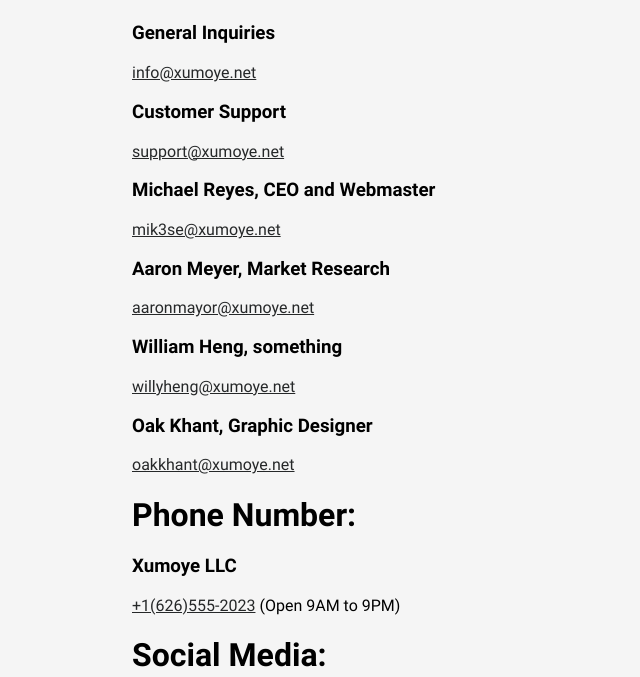
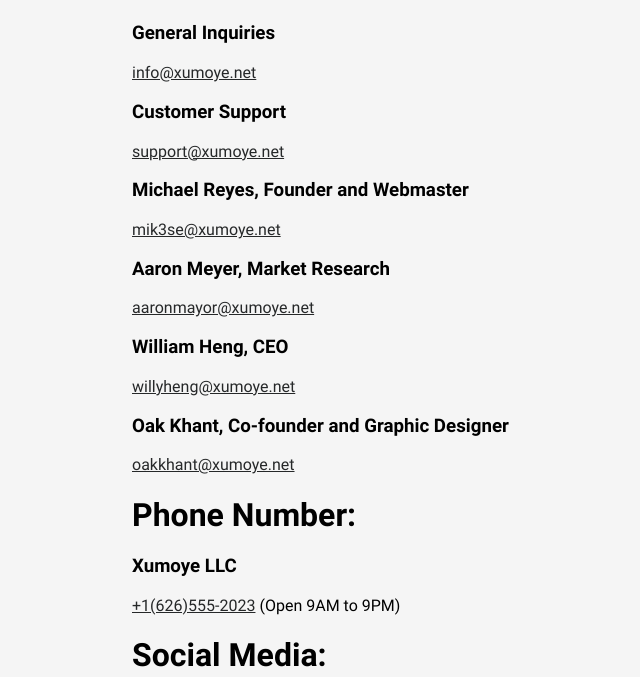
Before and after one commit to mik3se/xumoye.net, a PHP site: page /contact in a window 1280 px wide; the page is wider, and only the part inside the window is pictured. Shown: the part 216-893 px from the top of that part, without its empty margins (192-832 px from the left). Run offline with PHP 8.4, Linux system fonts and the light colour scheme.

Commit message:
updated roles
title

```diff
--- a/contact/index.php
+++ b/contact/index.php
@@ -17,13 +17,13 @@
                         <a href="mailto:info@xumoye.net" class="textLink">info@xumoye.net</a><br />
                         <h3>Customer Support</h3>
                         <a href="mailto:support@xumoye.net" class="textLink">support@xumoye.net</a><br />
-                        <h3>Michael Reyes, CEO and Webmaster</h3>
+                        <h3>Michael Reyes, Founder and Webmaster</h3>
                         <a href="mailto:mik3se@xumoye.net" class="textLink">mik3se@xumoye.net</a><br />
                         <h3>Aaron Meyer, Market Research</h3>
                         <a href="mailto:aaronmayor@xumoye.net" class="textLink">aaronmayor@xumoye.net</a><br />
-                        <h3>William Heng, something</h3>
+                        <h3>William Heng, CEO</h3>
                         <a href="mailto:willyheng@xumoye.net" class="textLink">willyheng@xumoye.net</a><br />
-                        <h3>Oak Khant, Graphic Designer</h3>
+                        <h3>Oak Khant, Co-founder and Graphic Designer</h3>
                         <a href="mailto:oakkhant@xumoye.net" class="textLink">oakkhant@xumoye.net</a><br />
                         <h1>Phone Number:</h2>
                         <h3>Xumoye LLC</h3>
```
